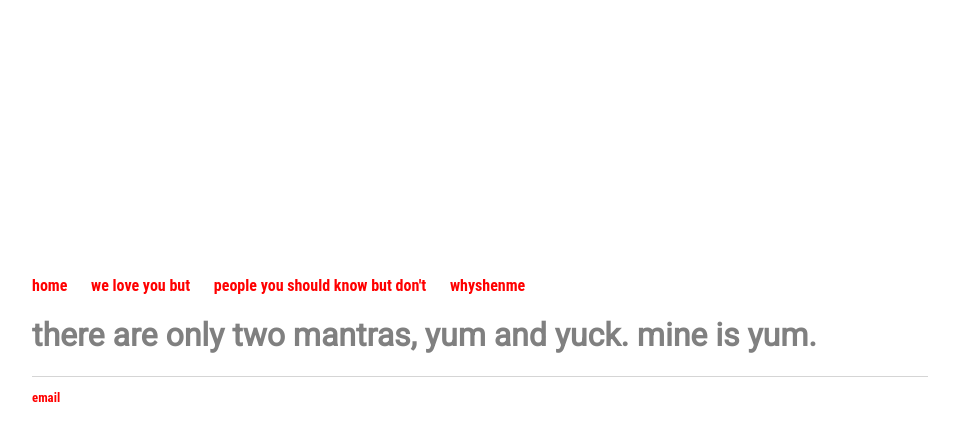
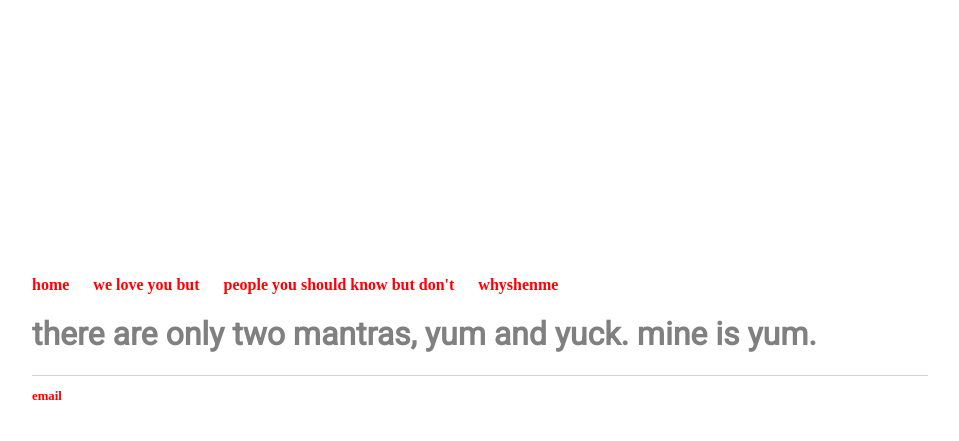
Before and after one commit to c1ndygao/cindygao.com, a Jekyll site: the page built from index.html, in a window 1280 px wide. Shown: the top 441 px of the page, without its empty margins (168-1127 px from the left). Built offline with Jekyll 4.4.1, drawn with Linux system fonts in a browser that asks for light colours.

Commit message:
Update main.css

```diff
--- a/css/main.css
+++ b/css/main.css
@@ -3,7 +3,7 @@ body {
     width: 70%;
 }
 nav ul, footer ul {
-    font-family:'Roboto Condensed';
+    font-family:'Roboto Slab';
     padding: 0px;
     list-style: none;
     font-weight: bold;
```
